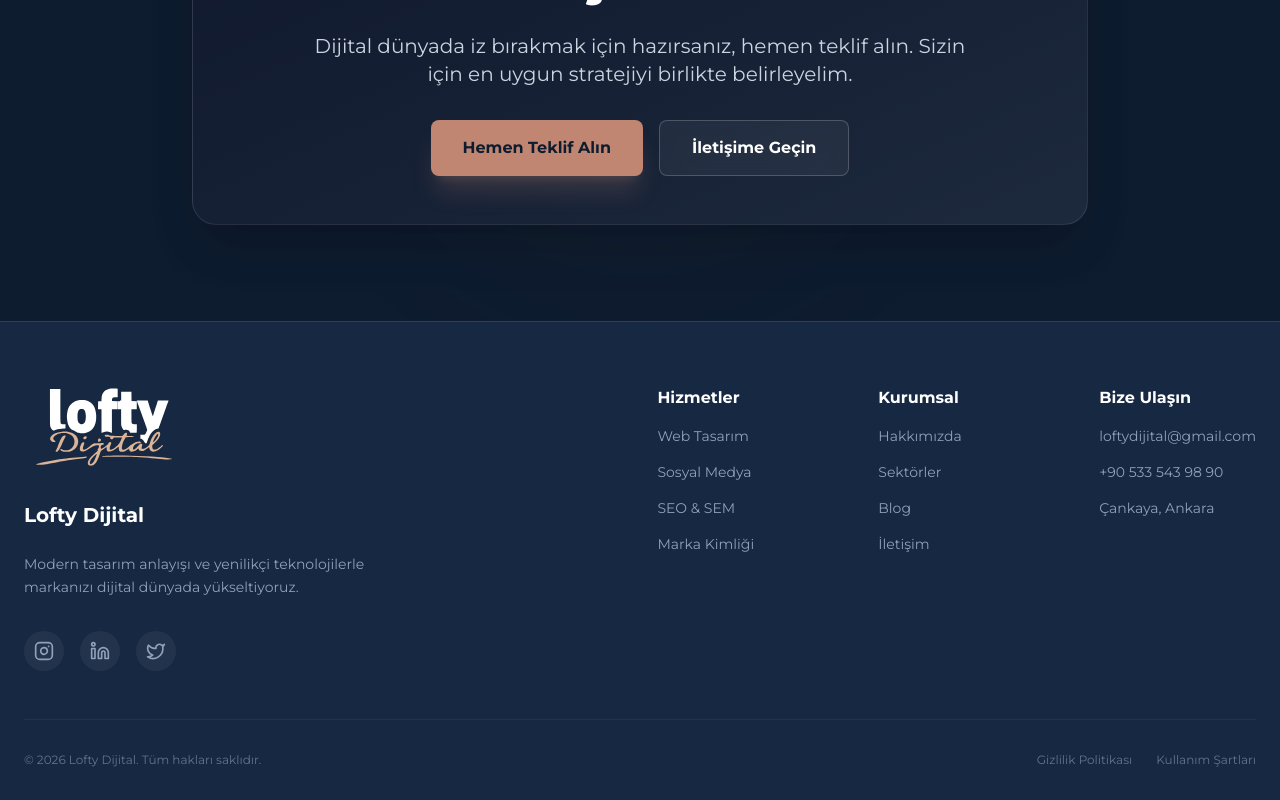
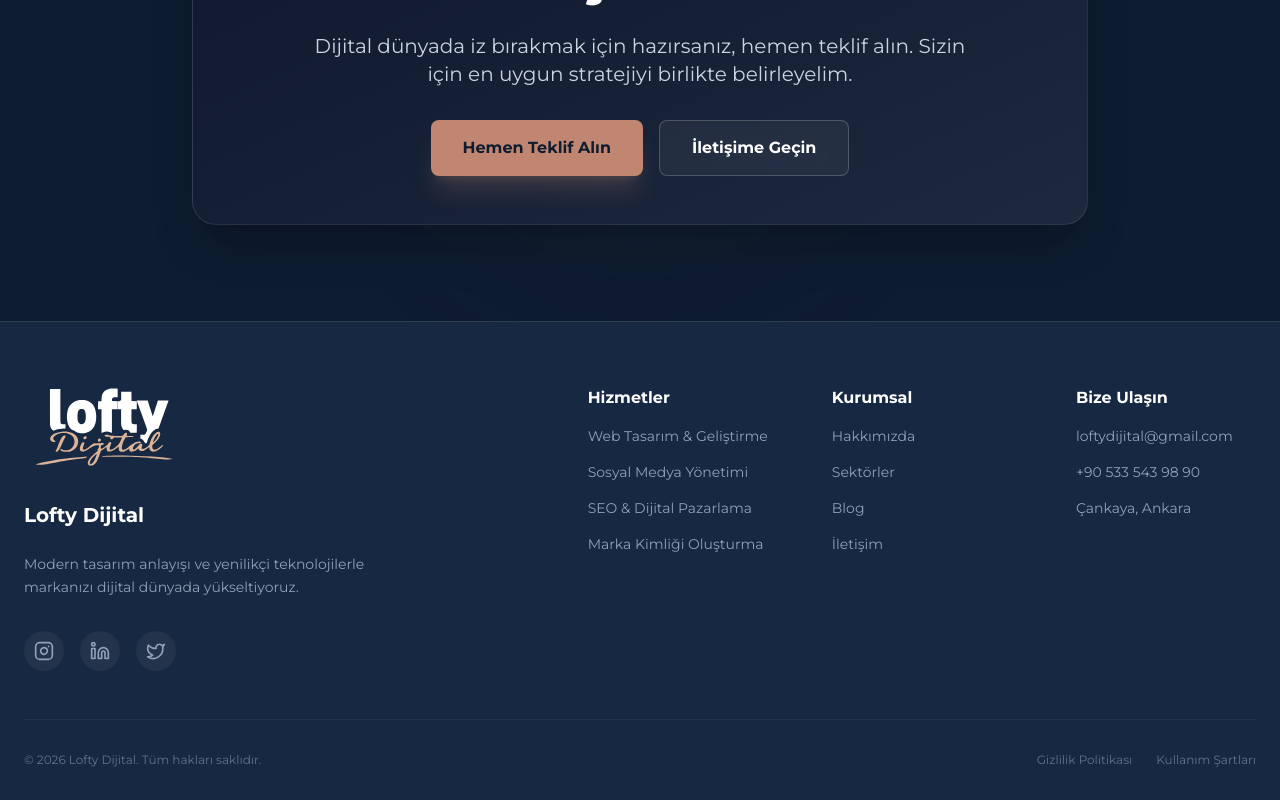
Before and after one commit to ozgundogan-qa/lofty-dijital, a Next.js app: page / in a window 1280 px wide. Shown: the part 2741-3541 px from the top of the page. Built offline with nearby package versions, Linux system fonts and the light colour scheme.

Commit message:
feat: Update footer service links and their display text.

```diff
--- a/src/components/layout/Footer.tsx
+++ b/src/components/layout/Footer.tsx
@@ -34,10 +34,10 @@ export default function Footer() {
                     <div className="grid grid-cols-2 sm:grid-cols-3 gap-8 lg:gap-16">
                         <div className="flex flex-col gap-4">
                             <h4 className="text-white font-bold">Hizmetler</h4>
-                            <Link className="text-slate-400 text-sm hover:text-accent-1 transition-colors" href="/hizmetlerimiz">Web Tasarım</Link>
-                            <Link className="text-slate-400 text-sm hover:text-accent-1 transition-colors" href="/hizmetlerimiz">Sosyal Medya</Link>
-                            <Link className="text-slate-400 text-sm hover:text-accent-1 transition-colors" href="/hizmetlerimiz">SEO & SEM</Link>
-                            <Link className="text-slate-400 text-sm hover:text-accent-1 transition-colors" href="/marka-kiti">Marka Kimliği</Link>
+                            <Link className="text-slate-400 text-sm hover:text-accent-1 transition-colors" href="/hizmetlerimiz/web-sitesi-kurulumu">Web Tasarım & Geliştirme</Link>
+                            <Link className="text-slate-400 text-sm hover:text-accent-1 transition-colors" href="/hizmetlerimiz/sosyal-medya-yonetimi">Sosyal Medya Yönetimi</Link>
+                            <Link className="text-slate-400 text-sm hover:text-accent-1 transition-colors" href="/hizmetlerimiz/seo-hizmeti">SEO & Dijital Pazarlama</Link>
+                            <Link className="text-slate-400 text-sm hover:text-accent-1 transition-colors" href="/hizmetlerimiz/marka-kimligi-olusturma">Marka Kimliği Oluşturma</Link>
                         </div>
 
                         <div className="flex flex-col gap-4">
```
